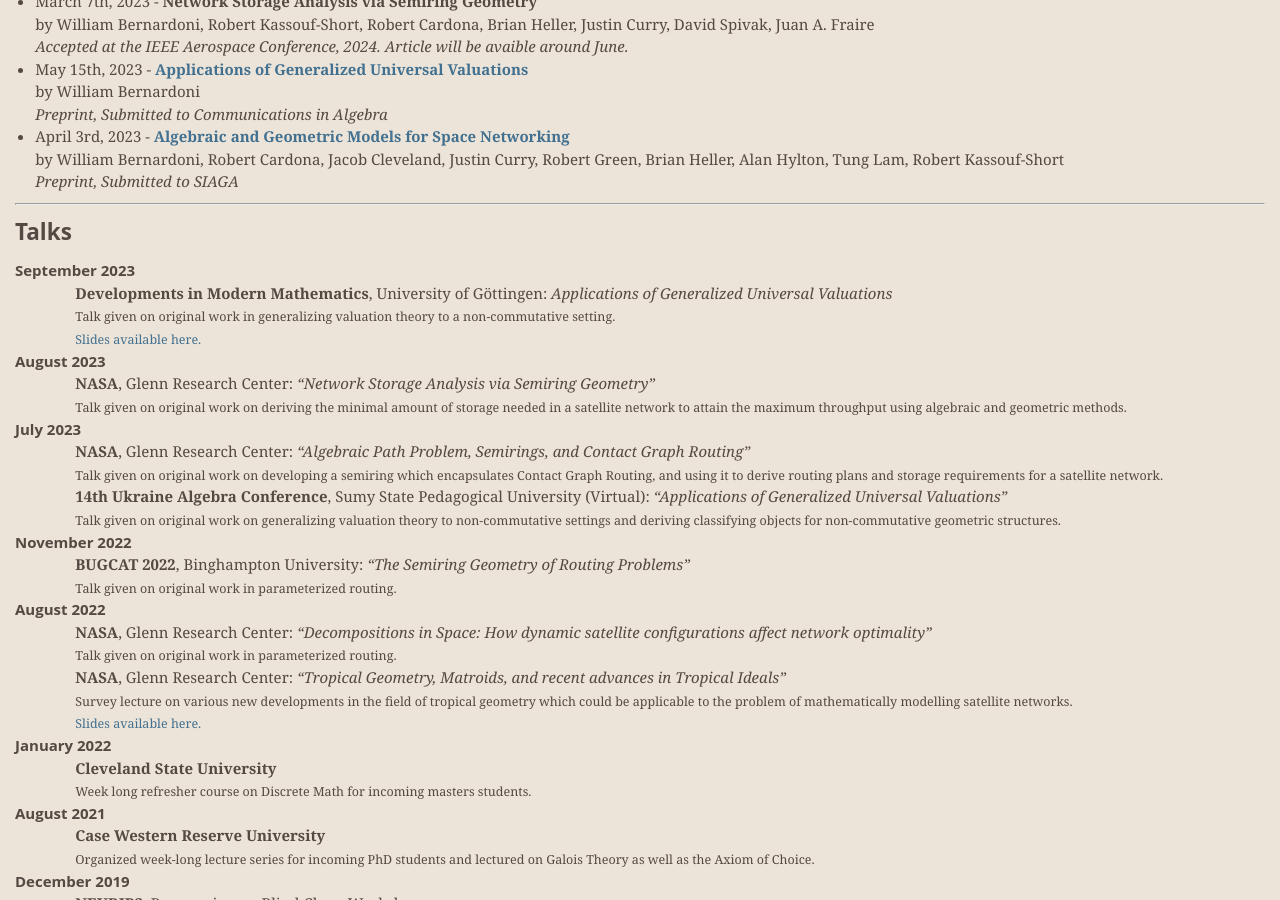
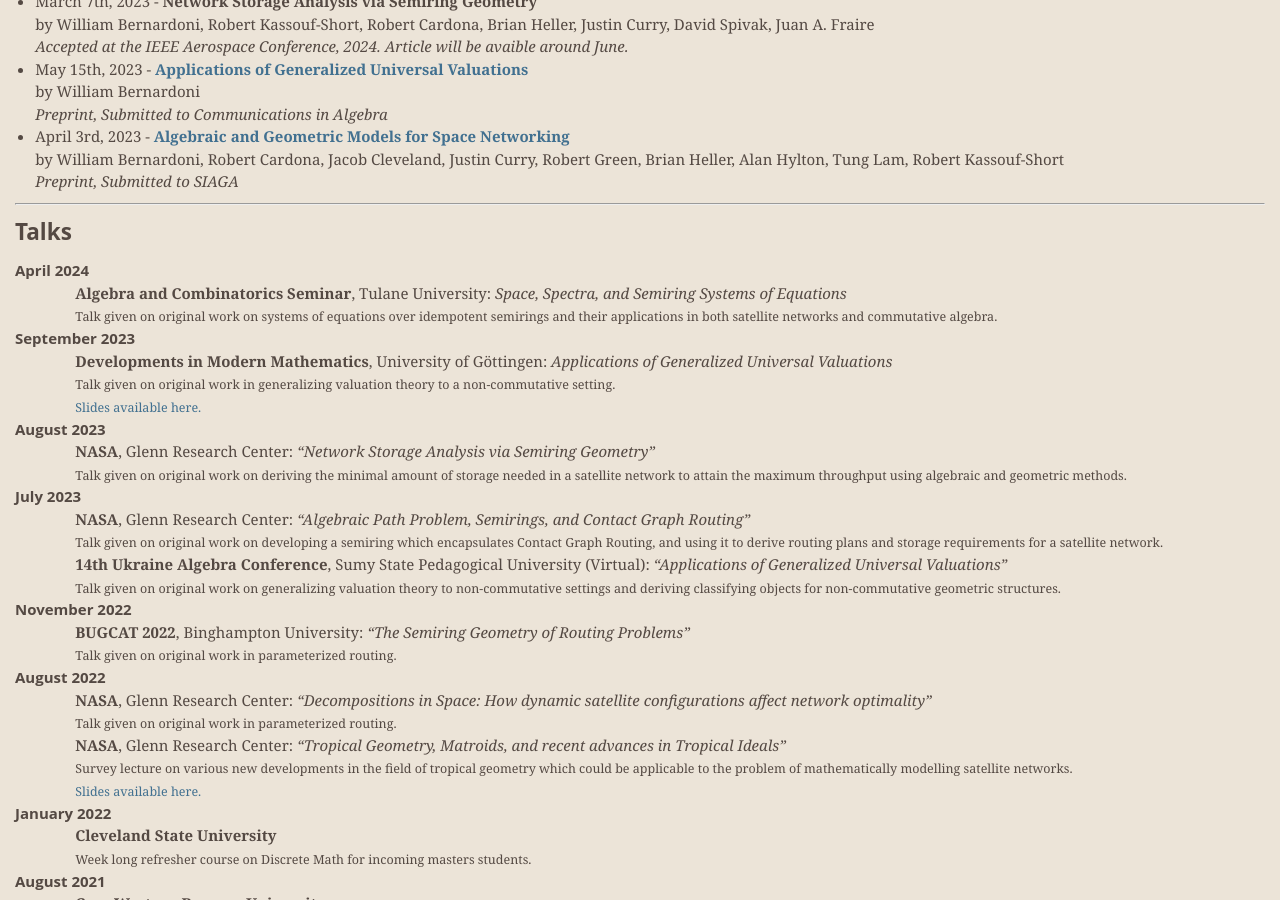
Before and after one commit to wrbernardoni/wrbernardoni.github.io, a Jekyll site: the page built from index.html, in a window 1280 px wide and 900 px high, scrolled down 930 px. Built offline with Jekyll 4.4.1, drawn with Linux system fonts in a browser that asks for light colours; formulas are drawn with MathJax 3.

Commit message:
Added Tulane talk

```diff
--- a/_data/talks.yml
+++ b/_data/talks.yml
@@ -1,3 +1,9 @@
+- date: April 2024
+  tks:
+    - name: "Space, Spectra, and Semiring Systems of Equations"
+      conference: Algebra and Combinatorics Seminar
+      where: Tulane University
+      details: Talk given on original work on systems of equations over idempotent semirings and their applications in both satellite networks and commutative algebra.
 - date: September 2023
   tks:
     - name: "Applications of Generalized Universal Valuations"
```
